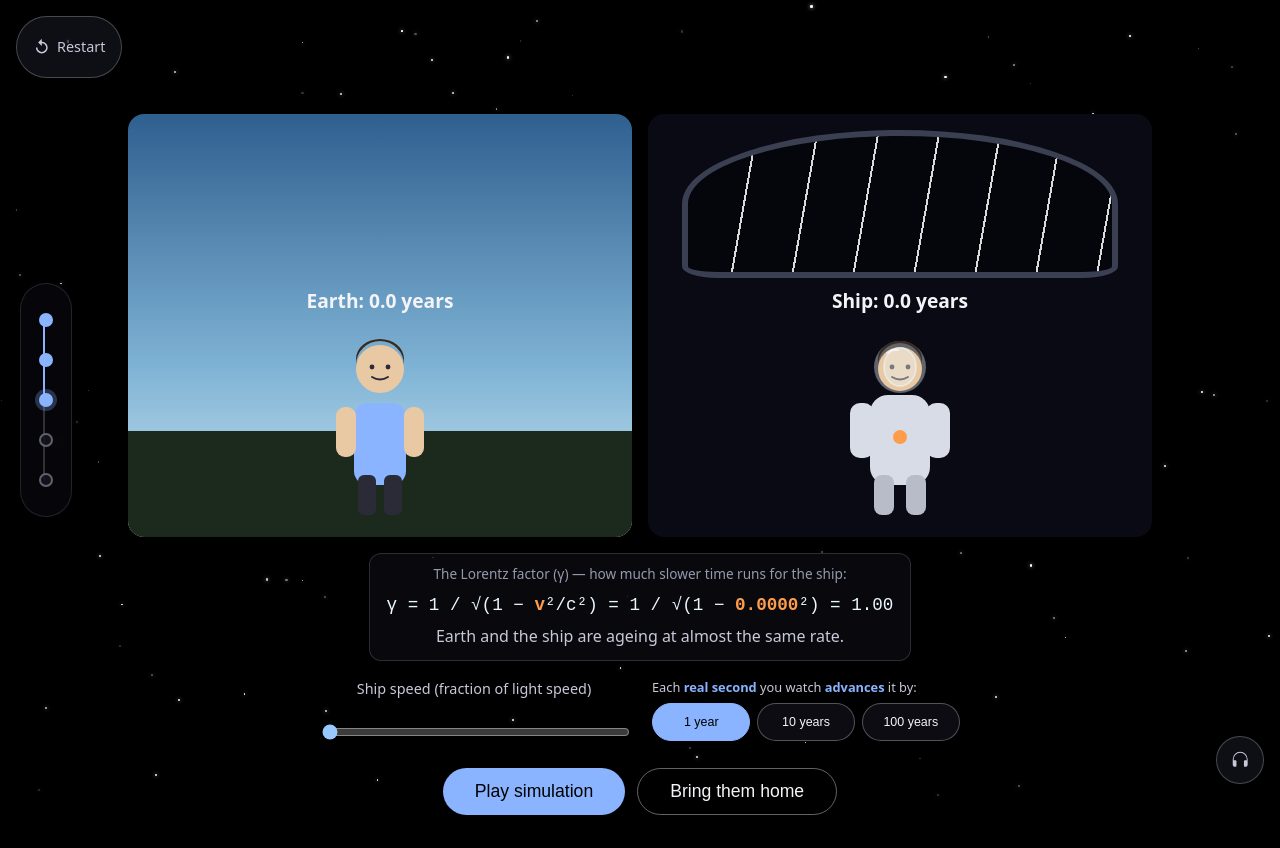
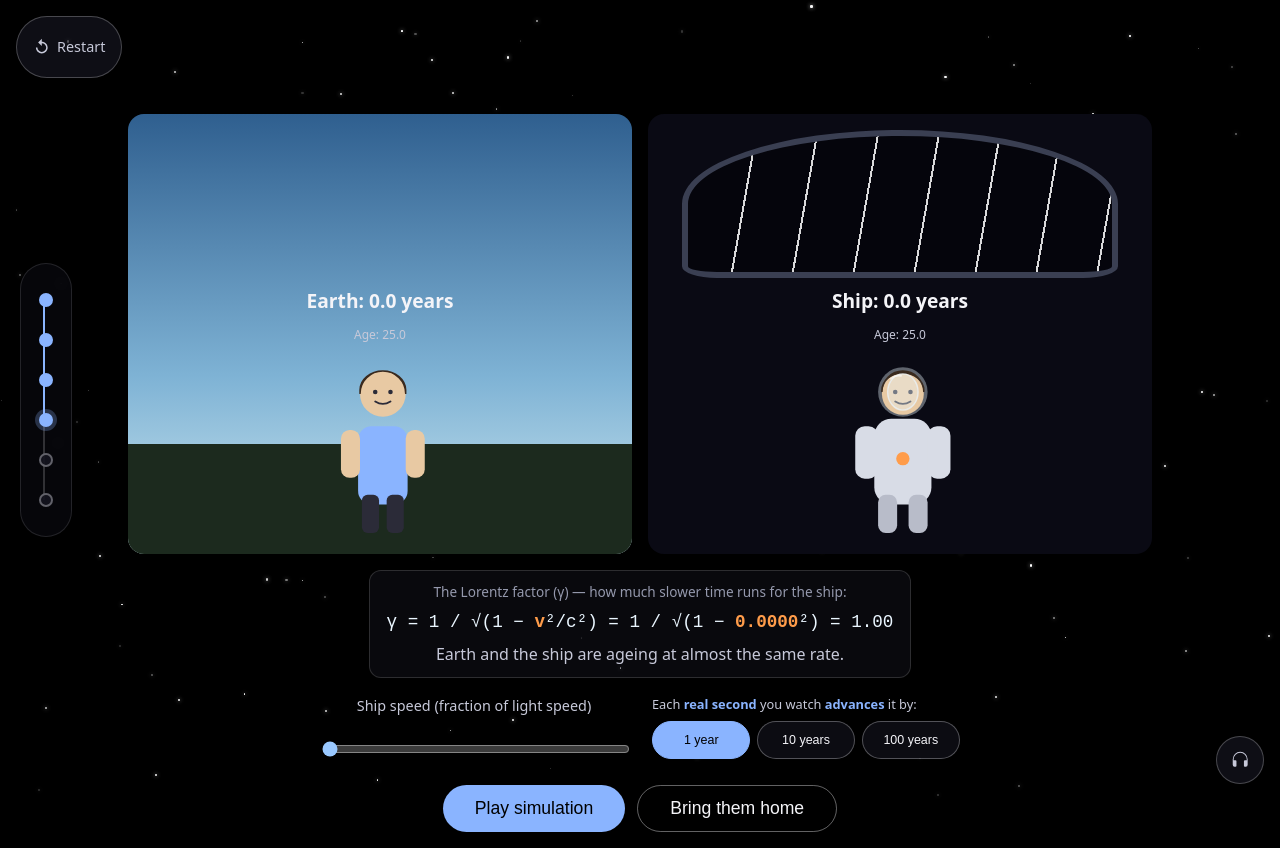
Before and after one commit to comp4020-agentic-coding-studio/comp4020-ass1-BilalM004, an Astro site: page / in a window 1280 px wide. Both pictures are taken after a click on the button "Compare". Built offline with nearby package versions, Linux system fonts and the light colour scheme; Astro itself is replaced by a stand-in of ours.

Commit message:
Add a dedicated Twins rail step, live age tags, and floating reunion age badges
The progress rail now gives "meet the twins" its own step instead of
collapsing it into start. Split-screen year counters gain a running "Age: N"
tag (both twins start at 25), and the reunion screen shows each twin's final
age floating above their head. Also makes ageing wrinkles more visible,
fixes the reunion age badge covering the age-25 note, and closes two mobile
(390x844) overflow bugs the new lines introduced on the split and reunion
screens.

```diff
--- a/src/components/TwinCharacter.astro
+++ b/src/components/TwinCharacter.astro
@@ -19,9 +19,13 @@ const {
 ---
 
 <figure class:list={["twin", className]} data-age-stage={ageStage} id={id}>
+  <!-- viewBox starts 6 units left of the artwork (x=0): the old-age stoop
+       transform (rotate + translate) shifts the walking stick, the leftmost
+       shape, further left than that -- without the margin it clips at the
+       SVG's edge. -->
   <svg
     class="twin-figure"
-    viewBox="0 0 120 200"
+    viewBox="-6 0 126 200"
     role="img"
     aria-label={label}
     style={`--shirt: ${shirtColor};`}
@@ -34,13 +38,15 @@ const {
           <rect x="86" y="78" width="24" height="55" rx="10" class="suit-body" />
           <rect x="34" y="150" width="20" height="40" rx="8" class="suit-boot" />
           <rect x="66" y="150" width="20" height="40" rx="8" class="suit-boot" />
-          <rect x="2" y="150" width="6" height="66" rx="3" class="twin-stick" />
+          <rect x="0" y="150" width="6" height="66" rx="3" class="twin-stick" />
           <circle cx="60" cy="112" r="7" class="suit-light" />
           <circle cx="60" cy="42" r="26" class="suit-helmet" />
           <circle cx="60" cy="44" r="22" class="body-skin" />
-          <path d="M38 40 a22 22 0 0 1 44 0 v-6 a22 18 0 0 0 -44 0 z" class="body-hair" />
+          <path d="M38 42 a22 22 0 0 1 44 0 v-2 a22 18 0 0 0 -44 0 z" class="body-hair" />
           <circle cx="52" cy="42" r="2.4" class="face-eye" />
           <circle cx="68" cy="42" r="2.4" class="face-eye" />
+          <path d="M48 48 q4 3 7 0.5" class="face-wrinkle" />
+          <path d="M65 48.5 q4 2.5 7 0" class="face-wrinkle" />
           <path d="M52 52 Q60 57 68 52" class="face-mouth" />
           <ellipse cx="60" cy="42" rx="16" ry="19" class="suit-visor" />
           <path d="M47 28 Q52 24 58 25" class="suit-visor-shine" />
@@ -54,9 +60,11 @@ const {
           <rect x="64" y="150" width="18" height="40" rx="6" class="body-leg" />
           <rect x="6" y="150" width="6" height="66" rx="3" class="twin-stick" />
           <circle cx="60" cy="44" r="24" class="body-skin" />
-          <path d="M36 40 a24 24 0 0 1 48 0 v-6 a24 20 0 0 0 -48 0 z" class="body-hair" />
+          <path d="M36 44 a24 24 0 0 1 48 0 v-4 a24 20 0 0 0 -48 0 z" class="body-hair" />
           <circle cx="52" cy="42" r="2.4" class="face-eye" />
           <circle cx="68" cy="42" r="2.4" class="face-eye" />
+          <path d="M48 48 q4 3 7 0.5" class="face-wrinkle" />
+          <path d="M65 48.5 q4 2.5 7 0" class="face-wrinkle" />
           <path d="M52 52 Q60 57 68 52" class="face-mouth" />
         </g>
       )
--- a/src/pages/index.astro
+++ b/src/pages/index.astro
@@ -41,6 +41,12 @@ const stars = Array.from({ length: STAR_COUNT }, () => ({
           <button type="button" class="progress-step-button" data-step="start" aria-current="step">
             <span class="progress-dot" aria-hidden="true"></span>
             <span class="progress-label">Start</span>
+          </button>
+        </li>
+        <li class="progress-step" data-step="twins" data-state="upcoming">
+          <button type="button" class="progress-step-button" data-step="twins">
+            <span class="progress-dot" aria-hidden="true"></span>
+            <span class="progress-label">Twins</span>
           </button>
         </li>
         <li class="progress-step" data-step="choice" data-state="upcoming">
@@ -125,6 +131,7 @@ const stars = Array.from({ length: STAR_COUNT }, () => ({
             <div class="split-sky" aria-hidden="true"></div>
             <div class="split-ground" aria-hidden="true"></div>
             <p class="split-age-counter" id="split-earth-age">Earth: 0.0 years</p>
+            <p class="split-age-tag" id="split-earth-age-tag">Age: 25</p>
             <TwinCharacter label="The twin who stays" shirtColor="#8ab4ff" id="split-earth-twin" />
           </div>
           <div class="split-pane split-pane-ship" data-age-stage="young" id="split-ship-pane">
@@ -132,6 +139,7 @@ const stars = Array.from({ length: STAR_COUNT }, () => ({
               <div class="split-star-streak" id="split-star-streak"></div>
             </div>
             <p class="split-age-counter" id="split-ship-age">Ship: 0.0 years</p>
+            <p class="split-age-tag" id="split-ship-age-tag">Age: 25</p>
             <TwinCharacter label="The twin who goes" suited id="split-ship-twin" />
           </div>
         </div>
@@ -225,11 +233,18 @@ const stars = Array.from({ length: STAR_COUNT }, () => ({
 
       <section id="screen-reunion" class="screen" data-screen="reunion" hidden>
         <h2 tabindex="-1">Reunited</h2>
+        <p class="reunion-age-note">Both twins started this trip at age 25.</p>
         <div class="reunion-twins">
-          <TwinCharacter label="The twin who stays" shirtColor="#8ab4ff" id="reunion-earth-twin" />
-          <TwinCharacter label="The twin who goes" suited id="reunion-ship-twin" />
+          <div class="reunion-twin-block">
+            <p class="reunion-age-tag" id="reunion-earth-age-tag">Age: 25</p>
+            <TwinCharacter label="The twin who stays" shirtColor="#8ab4ff" id="reunion-earth-twin" />
+          </div>
+          <div class="reunion-twin-block">
+            <p class="reunion-age-tag" id="reunion-ship-age-tag">Age: 25</p>
+            <TwinCharacter label="The twin who goes" suited id="reunion-ship-twin" />
+          </div>
         </div>
-        <p class="reunion-ages" id="reunion-ages">Earth: 0.0 years — Ship: 0.0 years</p>
+        <p class="reunion-ages" id="reunion-ages">Time passed — Earth: 0.0 years — Ship: 0.0 years</p>
         <p class="reunion-line">Teleported home instantly — no return trip, no extra time lost.</p>
         <button id="reunion-explain-button" class="start-button" type="button">Why did this happen?</button>
         <a href="#screen-split" class="secondary-button" data-action="try-again">Try new values</a>
--- a/src/scripts/main.ts
+++ b/src/scripts/main.ts
@@ -2,7 +2,7 @@ import { renderExplainScreen } from "./explainScreen";
 import { skipLaunchSequence, startLaunchSequence, stopLaunchSequence } from "./launchScene";
 import { initMusicWidget } from "./musicWidget";
 import { renderProgressRail, type StepId } from "./progressRail";
-import { bringTwinsHome, startSplitScreen, stopSplitScreen, type BringHomeResult } from "./splitScreen";
+import { bringTwinsHome, STARTING_AGE, startSplitScreen, stopSplitScreen, type BringHomeResult } from "./splitScreen";
 
 const screens = document.querySelectorAll<HTMLElement>("[data-screen]");
 const progressSteps = Array.from(document.querySelectorAll<HTMLElement>(".progress-step"));
@@ -53,11 +53,17 @@ function handleSplitScreenFinished(result: BringHomeResult): void {
   const earthTwin = document.querySelector<HTMLElement>("#reunion-earth-twin");
   const shipTwin = document.querySelector<HTMLElement>("#reunion-ship-twin");
   const ages = document.querySelector<HTMLElement>("#reunion-ages");
+  const earthAgeTag = document.querySelector<HTMLElement>("#reunion-earth-age-tag");
+  const shipAgeTag = document.querySelector<HTMLElement>("#reunion-ship-age-tag");
   if (earthTwin) earthTwin.dataset.ageStage = result.earthStage;
   if (shipTwin) shipTwin.dataset.ageStage = result.shipStage;
   if (ages) {
-    ages.textContent = `Earth: ${result.earthYears.toFixed(1)} years — Ship: ${result.shipYears.toFixed(1)} years`;
+    ages.textContent =
+      `Time passed — Earth: ${result.earthYears.toFixed(1)} years — ` +
+      `Ship: ${result.shipYears.toFixed(1)} years`;
   }
+  if (earthAgeTag) earthAgeTag.textContent = `Age: ${(STARTING_AGE + result.earthYears).toFixed(1)}`;
+  if (shipAgeTag) shipAgeTag.textContent = `Age: ${(STARTING_AGE + result.shipYears).toFixed(1)}`;
 
   showScreen("reunion");
 }
@@ -75,6 +81,8 @@ function beginSplitScreen(): void {
   const shipPane = document.querySelector<HTMLElement>("#split-ship-pane");
   const earthAge = document.querySelector<HTMLElement>("#split-earth-age");
   const shipAge = document.querySelector<HTMLElement>("#split-ship-age");
+  const earthAgeTag = document.querySelector<HTMLElement>("#split-earth-age-tag");
+  const shipAgeTag = document.querySelector<HTMLElement>("#split-ship-age-tag");
   const earthTwin = document.querySelector<HTMLElement>("#split-earth-twin");
   const shipTwin = document.querySelector<HTMLElement>("#split-ship-twin");
   const formula = document.querySelector<HTMLElement>("#split-formula");
@@ -93,6 +101,8 @@ function beginSplitScreen(): void {
     shipPane &&
     earthAge &&
     shipAge &&
+    earthAgeTag &&
+    shipAgeTag &&
     earthTwin &&
     shipTwin &&
     formula &&
@@ -110,6 +120,8 @@ function beginSplitScreen(): void {
       shipPane,
       earthAge,
       shipAge,
+      earthAgeTag,
+      shipAgeTag,
       earthTwin,
       shipTwin,
       formula,
@@ -152,6 +164,9 @@ function goToStep(step: StepId): void {
   switch (step) {
     case "start":
       showScreen("start");
+      break;
+    case "twins":
+      showScreen("intro");
       break;
     case "choice":
       showScreen("choice");
--- a/src/scripts/progressRail.ts
+++ b/src/scripts/progressRail.ts
@@ -2,17 +2,17 @@
 // separate from the DOM writes, so the mapping/ordering can be unit tested
 // without touching the page.
 
-export const STEP_ORDER = ["start", "choice", "compare", "reunion", "explain"] as const;
+export const STEP_ORDER = ["start", "twins", "choice", "compare", "reunion", "explain"] as const;
 
 export type StepId = (typeof STEP_ORDER)[number];
 
 export type StepState = "done" | "current" | "upcoming";
 
-// Every [data-screen] name the story can show, collapsed onto the five
+// Every [data-screen] name the story can show, collapsed onto the six
 // visible stages of the progress rail.
 export const SCREEN_TO_STEP: Record<string, StepId> = {
   start: "start",
-  intro: "start",
+  intro: "twins",
   choice: "choice",
   launch: "compare",
   split: "compare",
--- a/src/styles/global.css
+++ b/src/styles/global.css
@@ -641,6 +641,8 @@ h2:focus-visible {
 
 .body-hair {
   fill: #3a2a1e;
+  stroke: #3a2a1e;
+  stroke-width: 1.5;
 }
 
 .body-leg {
@@ -691,6 +693,14 @@ h2:focus-visible {
   stroke-linecap: round;
 }
 
+.face-wrinkle {
+  fill: none;
+  stroke: #8a6242;
+  stroke-width: 1.4;
+  stroke-linecap: round;
+  opacity: 0;
+}
+
 @keyframes twin-bob {
   0%,
   100% {
@@ -720,12 +730,24 @@ h2:focus-visible {
   display: block;
 }
 
-[data-age-stage="middle"] .body-hair {
-  fill: #9a9aa0;
-}
-
+/* The hairline is drawn as a thin crescent (two arcs closed with a straight
+   edge), and at that thinness the path's own antialiased boundary can leave
+   a hairline gap that shows the black page behind it through the crescent's
+   inner edge. A matching stroke covers that gap regardless of fill colour.
+   Both greying stages share one white shade -- ageing hair going grey then a
+   *different* white read as a colour change rather than a single transition. */
+[data-age-stage="middle"] .body-hair,
 [data-age-stage="old"] .body-hair {
   fill: #eef0f4;
+  stroke: #eef0f4;
+}
+
+[data-age-stage="middle"] .face-wrinkle {
+  opacity: 0.6;
+}
+
+[data-age-stage="old"] .face-wrinkle {
+  opacity: 1;
 }
 
 .twin-plain,
@@ -739,9 +761,12 @@ h2:focus-visible {
   transform: rotate(3deg);
 }
 
+/* More pronounced than the middle stage's stoop -- a bigger lean plus a
+   slight scale-down reads as "hunched and shrinking with age" at a glance,
+   rather than a subtle tilt easy to miss. */
 [data-age-stage="old"] .twin-plain,
 [data-age-stage="old"] .twin-suited {
-  transform: rotate(6deg) translate(-2px, 4px);
+  transform: rotate(10deg) translate(-3px, 6px) scale(0.94);
 }
 
 @media (prefers-reduced-motion: reduce) {
@@ -859,6 +884,12 @@ h2:focus-visible {
   font-weight: 600;
 }
 
+.split-age-tag {
+  margin: 0;
+  font-size: 0.75rem;
+  color: #c7c9d9;
+}
+
 .split-formula-card {
   display: flex;
   flex-direction: column;
@@ -1095,18 +1126,21 @@ h2:focus-visible {
    rule regardless of which media query matches. */
 @media (width < 600px) {
   .screen-split {
-    gap: 0.6rem;
-    padding: 0.6rem 1rem 0.75rem;
+    gap: 0.45rem;
+    padding: 0.45rem 1rem 0.5rem;
   }
 
   .split-grid {
     gap: 0.6rem;
   }
 
+  /* Tighter than the pre-age-tag budget: the "Age: N" line below the year
+     counter adds a row this layout didn't have room for, so gap/padding
+     both shrink to keep the whole split screen inside the viewport. */
   .split-pane {
     min-height: 7.5rem;
-    padding: 0.4rem 0.4rem 0.3rem;
-    gap: 0.25rem;
+    padding: 0.3rem 0.4rem 0.2rem;
+    gap: 0.15rem;
   }
 
   .split-pane .twin-figure {
@@ -1122,6 +1156,16 @@ h2:focus-visible {
     font-size: 0.95rem;
   }
 
+  .split-age-tag {
+    font-size: 0.65rem;
+    line-height: 1.1;
+  }
+
+  .split-formula-card {
+    gap: 0.25rem;
+    padding: 0.45rem 0.7rem;
+  }
+
   .split-formula-label {
     font-size: 0.7rem;
   }
@@ -1135,11 +1179,11 @@ h2:focus-visible {
   }
 
   .split-controls {
-    gap: 0.5rem;
+    gap: 0.4rem;
   }
 
   .split-controls-row {
-    gap: 0.5rem;
+    gap: 0.4rem;
   }
 
   .split-rate-hint {
@@ -1160,7 +1204,7 @@ h2:focus-visible {
   }
 
   .split-action-buttons {
-    gap: 0.5rem;
+    gap: 0.4rem;
   }
 
   .split-action-buttons .start-button {
@@ -1237,14 +1281,15 @@ h2:focus-visible {
 }
 
 .explain-axis {
-  stroke: #4a4f66;
-  stroke-width: 1;
+  stroke: #6b7390;
+  stroke-width: 1.5;
 }
 
 .explain-axis-label,
 .explain-axis-title {
-  font-size: 9px;
-  fill: #c7c9d9;
+  font-size: 13px;
+  font-weight: 600;
+  fill: #e3e4ee;
 }
 
 .explain-gamma-path {
@@ -1300,8 +1345,11 @@ h2:focus-visible {
     font-size: 0.85rem;
   }
 
+  /* Bumped up from 9.5rem -- at that size the axis labels rendered near
+     illegible, since SVG text scales down with the viewBox. The button
+     below shrinks to help make room for it. */
   .explain-graph {
-    max-width: 9.5rem;
+    max-width: 13rem;
   }
 
   .explain-gamma-caption {
@@ -1322,9 +1370,21 @@ h2:focus-visible {
   .screen-explain .secondary-button {
     margin-top: 0;
   }
+
+  .screen-explain .secondary-button {
+    min-height: 38px;
+    padding: 0.4rem 1.25rem;
+    font-size: 0.85rem;
+  }
 }
 
 /* Reunion */
+.reunion-age-note {
+  margin: 0;
+  font-size: 0.85rem;
+  color: #c7c9d9;
+}
+
 .reunion-twins {
   display: flex;
   gap: 3rem;
@@ -1333,13 +1393,40 @@ h2:focus-visible {
   justify-content: center;
 }
 
+.reunion-twin-block {
+  position: relative;
+}
+
+/* Absolutely positioned rather than stacked in flow: it needs to read as a
+   floating label over the character, not push the reunion screen's already
+   tight vertical budget any taller. Anchored at the block's own top edge
+   (not translated further up above it) so it never climbs into the note
+   above -- it overlaps the top of the head instead of floating clear of it. */
+.reunion-age-tag {
+  position: absolute;
+  top: 0;
+  left: 50%;
+  z-index: 1;
+  margin: 0;
+  padding: 0.15rem 0.6rem;
+  color: #f4f4f8;
+  font-size: 0.8rem;
+  font-weight: 600;
+  white-space: nowrap;
+  background: rgb(20 20 30 / 70%);
+  border-radius: 999px;
+  transform: translateX(-50%);
+}
+
 .reunion-ages {
   max-width: 30rem;
+  margin: 0;
   font-size: 1.1rem;
 }
 
 .reunion-line {
   max-width: 30rem;
+  margin: 0;
   color: #c7c9d9;
 }
 
@@ -1348,11 +1435,39 @@ h2:focus-visible {
  * default gap assumed -- trim it rather than let the page scroll. */
 @media (width <= 480px) {
   [data-screen="reunion"] {
-    gap: 0.5rem;
+    gap: 0.4rem;
+  }
+
+  .reunion-age-note {
+    font-size: 0.75rem;
   }
 
   .reunion-twins {
     gap: 1.5rem;
+  }
+
+  /* The two floating age tags and the extra note line above weren't part of
+     the budget this screen was originally tuned to fit -- shrink the figures
+     and drop the buttons' redundant margin-top (the screen's own flex gap
+     already spaces them) to claw the height back. */
+  .reunion-twins .twin-figure {
+    width: 5.5rem;
+  }
+
+  .reunion-ages {
+    font-size: 0.95rem;
+  }
+
+  .reunion-line {
+    font-size: 0.9rem;
+  }
+
+  [data-screen="reunion"] .start-button,
+  [data-screen="reunion"] .secondary-button {
+    margin-top: 0;
+    min-height: 38px;
+    padding: 0.4rem 1.25rem;
+    font-size: 0.85rem;
   }
 }
 
```
Also changed, not shown: spec/progressRail.test.ts (+4 -3 lines), spec/splitScreen.test.ts (+6 -0 lines), spec/story.test.ts (+1 -1 lines), src/scripts/splitScreen.ts (+10 -0 lines).
